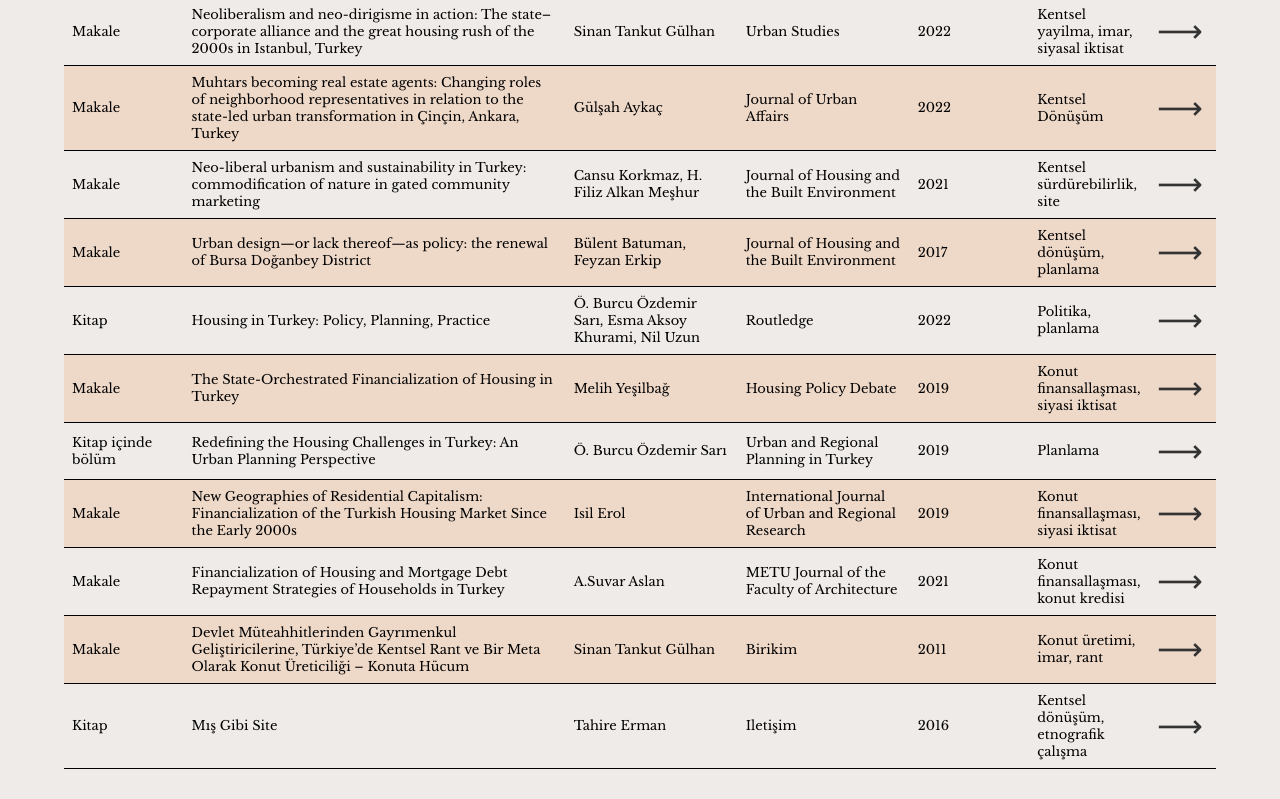
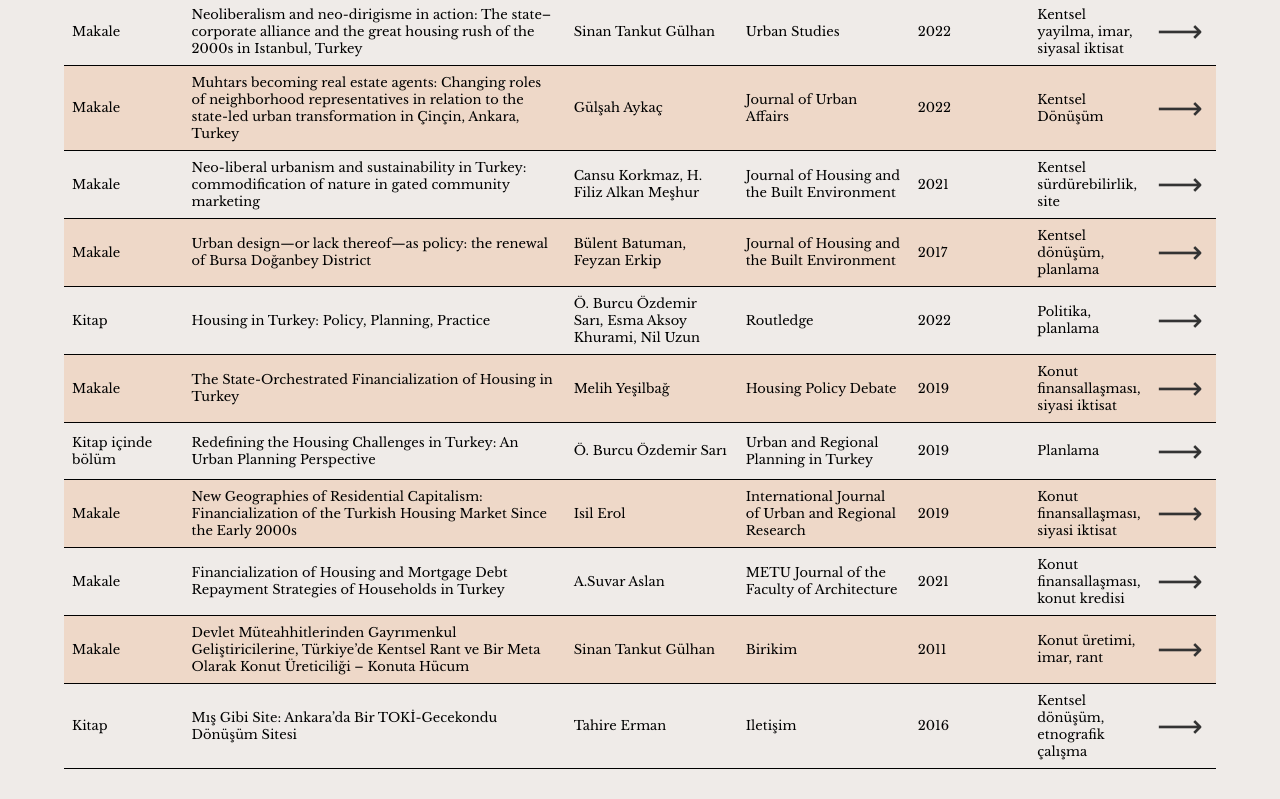
Before and after one commit to konutcalismalari/konutcalismalari.github.io, a plain HTML site: page index.html in a window 1280 px wide. Shown: the part 532-1331 px from the top of the page. Drawn offline with nearby package versions, Linux system fonts and the light colour scheme; a web font is replaced by a local one.

Commit message:
Update index.html

```diff
--- a/index.html
+++ b/index.html
@@ -147,7 +147,7 @@
       </tr>
       <tr>
         <td>Kitap</td>
-        <td>Mış Gibi Site</td>
+        <td>Mış Gibi Site: Ankara’da Bir TOKİ-Gecekondu Dönüşüm Sitesi</td>
         <td>Tahire Erman</td>
         <td>Iletişim</td>
         <td>2016</td>
```
